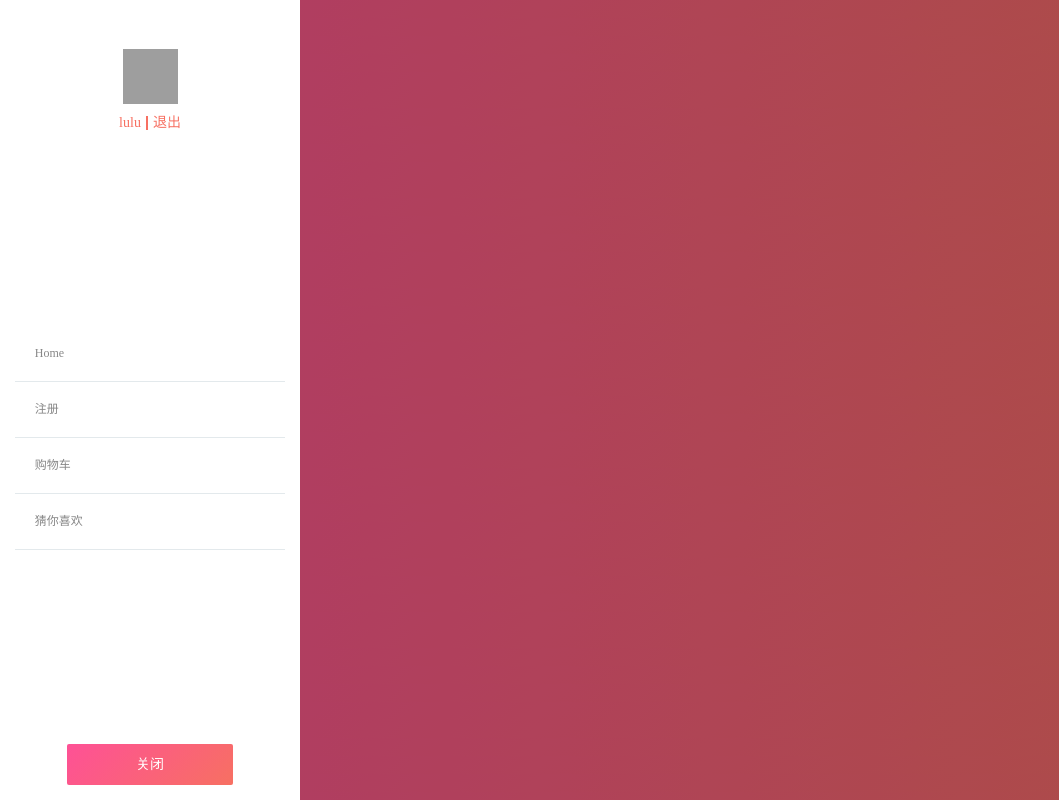
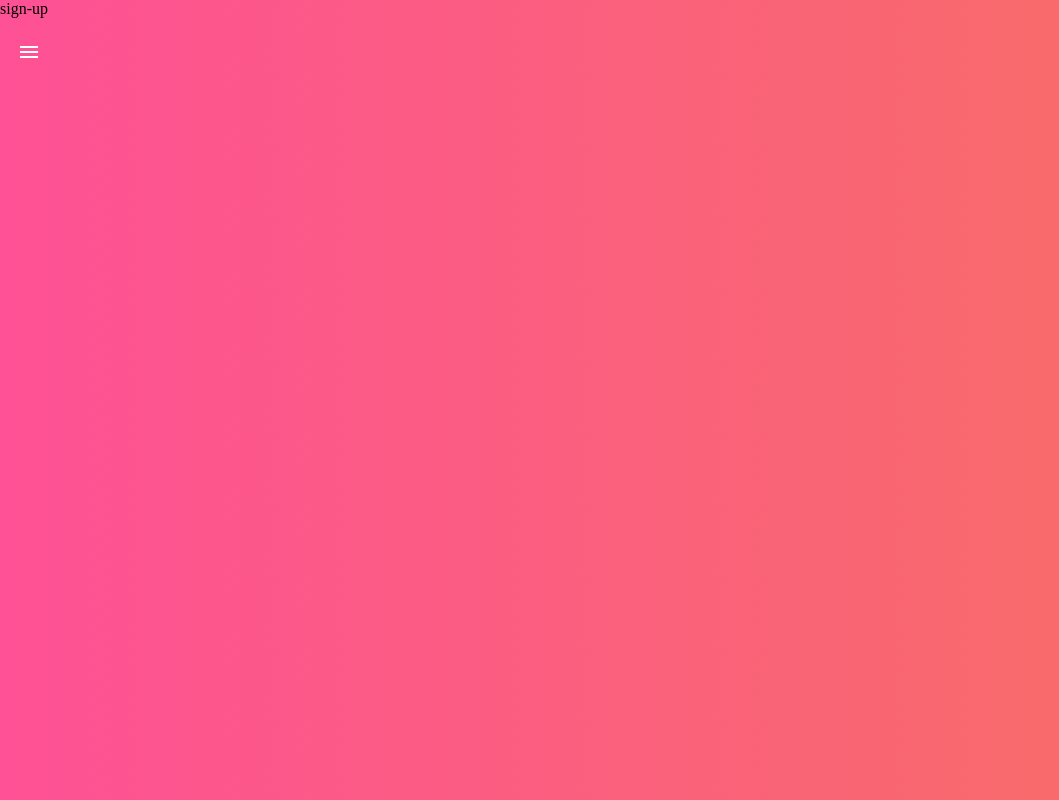
Before and after one commit to liulu1012/shunzhi, a React (Create React App) app: page /signup in a window 1280 px wide. Shown: the whole page, without its empty margins (0-1059 px from the left). Built offline with nearby package versions, Linux system fonts and the light colour scheme; grey boxes are pictures that could not be loaded.

Commit message:
close bm menu

```diff
--- a/src/ui/shared/Sidebar/Sidebar.js
+++ b/src/ui/shared/Sidebar/Sidebar.js
@@ -4,10 +4,19 @@ import './sidebar.css'
 import { slide as Menu } from 'react-burger-menu'
 
 class Sidebar extends Component {
+  state = {
+    isOpen: false
+  }
+
+  closeBmMenu = () => {
+    this.setState({
+      isOpen: false
+    })
+  }
   render(){
     return(
       <div className="sidebar">
-        <Menu isOpen>
+        <Menu isOpen={this.state.isOpen}>
           <div className="bm-user-info">
             <img src="http://media.haoduoshipin.com/yummy/default-avatar.png" alt="avatar" />
             <div className="bm-user-auth">
@@ -20,12 +29,12 @@ class Sidebar extends Component {
             </div>
           </div>
         <div className="bm-link-list">
-        <Link to="/">Home</Link>
-        <Link to="/signup">注册</Link>
-        <Link to="/cart">购物车</Link>
-        <Link to="/dishes">猜你喜欢</Link>
+        <Link onClick={this.closeBmMenu} to="/">Home</Link>
+        <Link onClick={this.closeBmMenu} to="/signup">注册</Link>
+        <Link  onClick={this.closeBmMenu} to="/cart">购物车</Link>
+        <Link onClick={this.closeBmMenu} to="/dishes">猜你喜欢</Link>
         </div>
-        <button className="bm-close-button">
+        <button className="bm-close-button" onClick={this.closeBmMenu}>
         关闭
         </button>
         </Menu>
```
